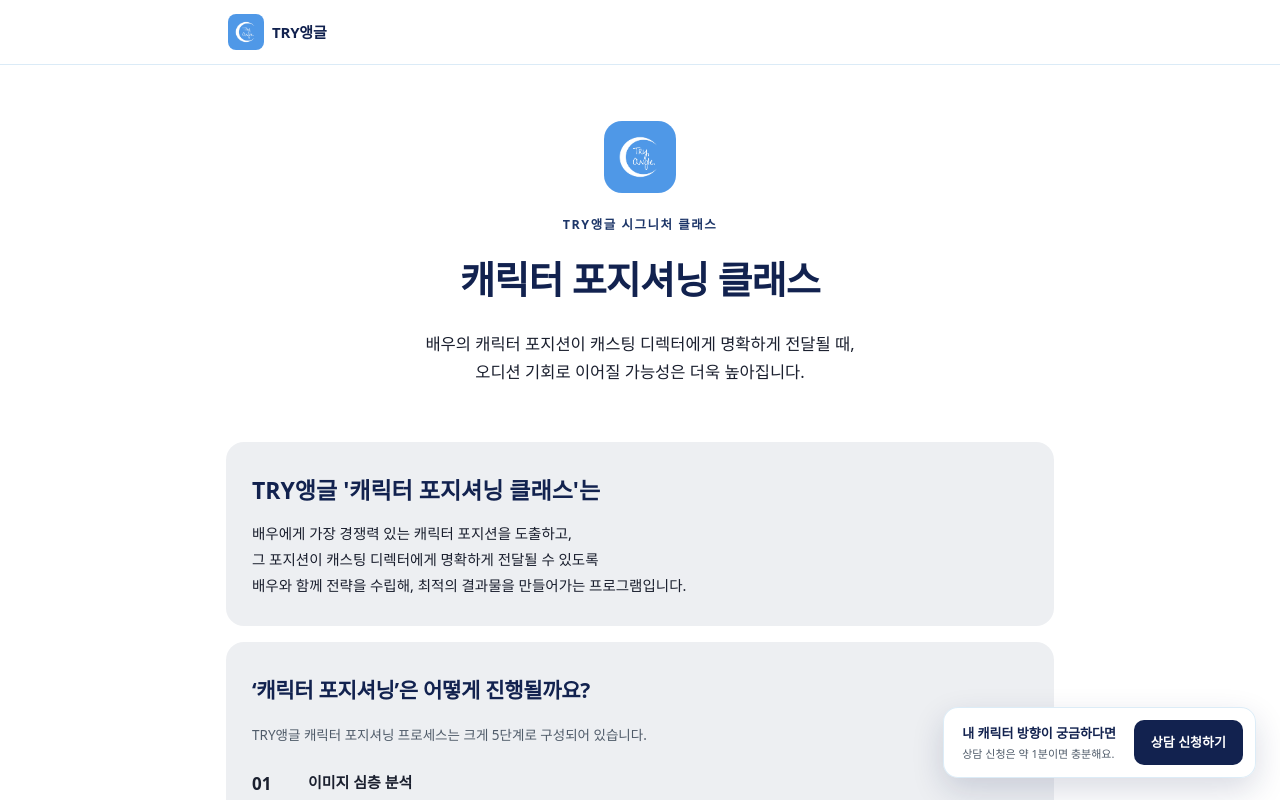
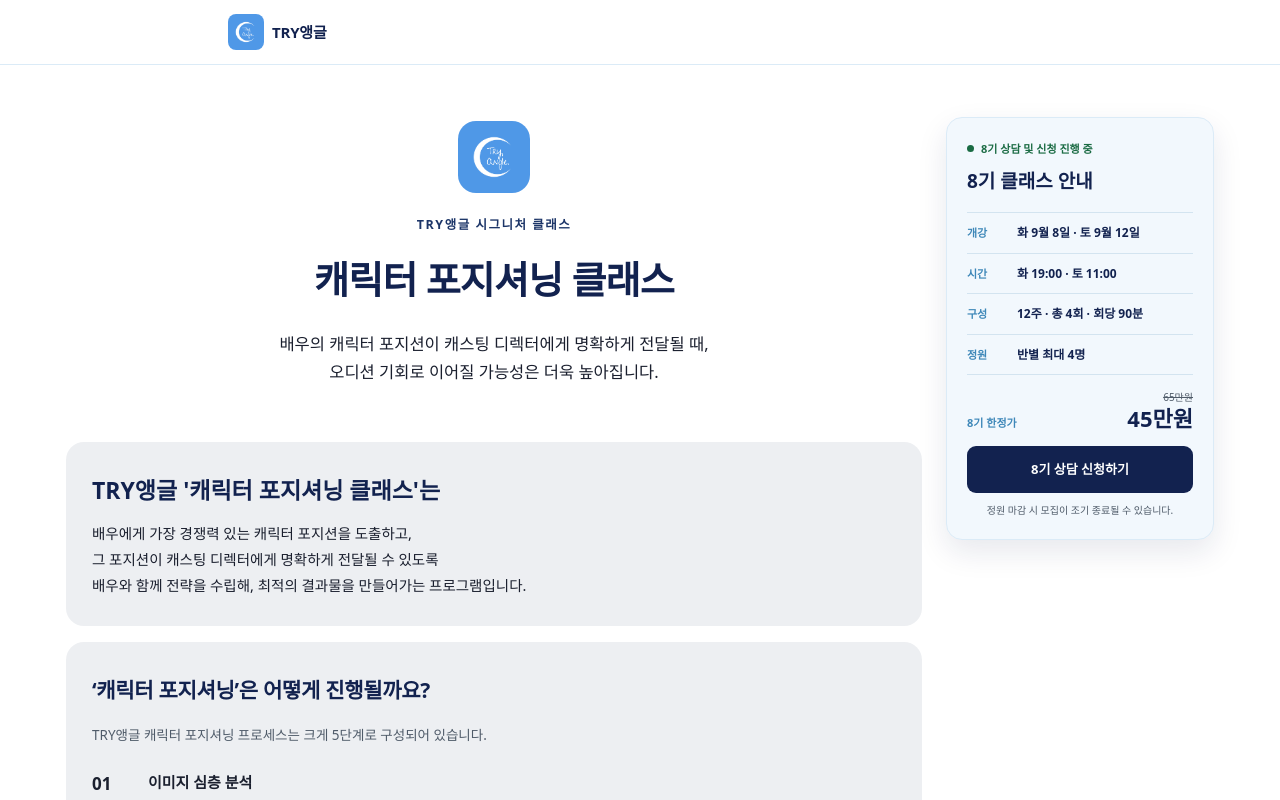
Before and after one commit to tkddnjs2959-lab/tryangle-homepage, a Next.js app: page / in a window 1280 px wide. Shown: the top 800 px of the page. Built offline with nearby package versions, Linux system fonts and the light colour scheme; no server answers.

Commit message:
Add sticky class summary sidebar

```diff
--- a/src/app/ConsultationCta.module.css
+++ b/src/app/ConsultationCta.module.css
@@ -74,6 +74,10 @@
 }
 .formScroll { overflow: auto; padding: 20px 26px 28px; }
 
+@media (min-width: 1160px) {
+  .homeCtaBar { display: none; }
+}
+
 @media (max-width: 560px) {
   .ctaBar {
     right: 0;
--- a/src/app/ConsultationCta.tsx
+++ b/src/app/ConsultationCta.tsx
@@ -1,6 +1,6 @@
 'use client';
 
-import { useEffect, useRef, useState } from 'react';
+import { useCallback, useEffect, useRef, useState } from 'react';
 import { usePathname } from 'next/navigation';
 import ContactForm from './ContactForm';
 import { trackEvent } from './TrackedLink';
@@ -12,18 +12,27 @@
   const closeButtonRef = useRef<HTMLButtonElement>(null);
   const previousFocusRef = useRef<HTMLElement | null>(null);
 
-  function openModal() {
+  const openModal = useCallback((placement = 'global_floating') => {
     previousFocusRef.current = document.activeElement as HTMLElement | null;
     setOpen(true);
-    trackEvent('click_consultation_cta', { placement: 'global_floating', page_path: pathname });
-    trackEvent('form_open', { form: 'contact_modal', placement: 'global_floating', page_path: pathname });
-  }
+    trackEvent('click_consultation_cta', { placement, page_path: pathname });
+    trackEvent('form_open', { form: 'contact_modal', placement, page_path: pathname });
+  }, [pathname]);
 
-  function closeModal() {
+  const closeModal = useCallback(() => {
     setOpen(false);
     trackEvent('form_close', { form: 'contact_modal', page_path: pathname });
     window.setTimeout(() => previousFocusRef.current?.focus(), 0);
-  }
+  }, [pathname]);
+
+  useEffect(() => {
+    const onOpen = (event: Event) => {
+      const detail = (event as CustomEvent<{ placement?: string }>).detail;
+      openModal(detail?.placement ?? 'external_consultation_cta');
+    };
+    window.addEventListener('tryangle:open-consultation', onOpen);
+    return () => window.removeEventListener('tryangle:open-consultation', onOpen);
+  }, [openModal]);
 
   useEffect(() => {
     if (!open) return;
@@ -38,16 +47,16 @@
       document.body.style.overflow = previousOverflow;
       document.removeEventListener('keydown', onKeyDown);
     };
-  }, [open]);
+  }, [closeModal, open]);
 
   return (
     <>
-      <div className={styles.ctaBar}>
+      <div className={`${styles.ctaBar} ${pathname === '/' ? styles.homeCtaBar : ''}`}>
         <div className={styles.ctaCopy}>
           <strong>내 캐릭터 방향이 궁금하다면</strong>
           <span>상담 신청은 약 1분이면 충분해요.</span>
         </div>
-        <button className={styles.ctaButton} type="button" onClick={openModal} aria-haspopup="dialog">
+        <button className={styles.ctaButton} type="button" onClick={() => openModal()} aria-haspopup="dialog">
           상담 신청하기
         </button>
       </div>
--- /dev/null
+++ b/src/app/ConsultationSummaryCard.tsx
@@ -0,0 +1,49 @@
+'use client';
+
+import styles from './page.module.css';
+
+export default function ConsultationSummaryCard() {
+  function openConsultation() {
+    window.dispatchEvent(new CustomEvent('tryangle:open-consultation', {
+      detail: { placement: 'homepage_sticky_summary' },
+    }));
+  }
+
+  return (
+    <aside className={styles.sideRail} aria-label="8기 클래스 핵심 안내">
+      <div className={styles.sideCard}>
+        <p className={styles.sideStatus}><span aria-hidden="true" />8기 상담 및 신청 진행 중</p>
+        <h2>8기 클래스 안내</h2>
+
+        <dl className={styles.sideFacts}>
+          <div>
+            <dt>개강</dt>
+            <dd>화 9월 8일 · 토 9월 12일</dd>
+          </div>
+          <div>
+            <dt>시간</dt>
+            <dd>화 19:00 · 토 11:00</dd>
+          </div>
+          <div>
+            <dt>구성</dt>
+            <dd>12주 · 총 4회 · 회당 90분</dd>
+          </div>
+          <div>
+            <dt>정원</dt>
+            <dd>반별 최대 4명</dd>
+          </div>
+        </dl>
+
+        <div className={styles.sidePrice}>
+          <span>8기 한정가</span>
+          <div><del>65만원</del><strong>45만원</strong></div>
+        </div>
+
+        <button className={styles.sideButton} type="button" onClick={openConsultation}>
+          8기 상담 신청하기
+        </button>
+        <p className={styles.sideNote}>정원 마감 시 모집이 조기 종료될 수 있습니다.</p>
+      </div>
+    </aside>
+  );
+}
--- a/src/app/page.module.css
+++ b/src/app/page.module.css
@@ -41,12 +41,83 @@
 }
 
 /* ================= 레이아웃 ================= */
+.homeLayout {
+  width: min(100%, 1180px);
+  margin: 0 auto;
+  padding: 0 16px;
+  display: grid;
+  grid-template-columns: minmax(0, 860px) 268px;
+  gap: 24px;
+  align-items: start;
+}
 .page {
-  max-width: 860px;
-  margin: 0 auto;
-  padding: 0 16px 60px;
+  min-width: 0;
+  padding: 0 0 60px;
   display: grid;
   gap: 16px;
+}
+.sideRail {
+  position: sticky;
+  top: 84px;
+  margin-top: 52px;
+}
+.sideCard {
+  padding: 22px 20px;
+  border: 1px solid var(--sky-line);
+  border-radius: 16px;
+  background: var(--sky-bg);
+  box-shadow: 0 12px 30px rgba(18, 34, 79, .1);
+}
+.sideStatus {
+  display: flex;
+  align-items: center;
+  gap: 7px;
+  margin: 0 0 8px;
+  color: var(--ok);
+  font-size: 11px;
+  font-weight: 800;
+}
+.sideStatus span { width: 7px; height: 7px; border-radius: 50%; background: var(--ok); }
+.sideCard h2 { margin: 0 0 16px; color: var(--navy); font-size: 19px; }
+.sideFacts { margin: 0; }
+.sideFacts > div {
+  display: grid;
+  grid-template-columns: 42px 1fr;
+  gap: 8px;
+  padding: 11px 0;
+  border-top: 1px solid var(--line);
+}
+.sideFacts dt { color: var(--sky-dot); font-size: 11px; font-weight: 800; }
+.sideFacts dd { margin: 0; color: var(--navy); font-size: 12px; font-weight: 800; line-height: 1.45; }
+.sidePrice {
+  display: flex;
+  justify-content: space-between;
+  align-items: flex-end;
+  gap: 10px;
+  padding: 14px 0;
+  border-top: 1px solid var(--line);
+}
+.sidePrice > span { color: var(--sky-dot); font-size: 11px; font-weight: 800; }
+.sidePrice div { display: grid; justify-items: end; }
+.sidePrice del { color: var(--sub); font-size: 10px; }
+.sidePrice strong { color: var(--navy); font-size: 22px; line-height: 1.2; }
+.sideButton {
+  width: 100%;
+  border: 0;
+  border-radius: 9px;
+  padding: 13px 10px;
+  background: var(--navy);
+  color: #fff;
+  font: inherit;
+  font-size: 13px;
+  font-weight: 800;
+  cursor: pointer;
+}
+.sideButton:focus-visible { outline: 3px solid rgba(61, 135, 184, .45); outline-offset: 2px; }
+.sideNote { margin: 10px 0 0; color: var(--sub); font-size: 10px; text-align: center; line-height: 1.45; }
+@media (max-width: 1159px) {
+  .homeLayout { max-width: 892px; grid-template-columns: minmax(0, 860px); justify-content: center; }
+  .sideRail { display: none; }
 }
 /*
  * 소제목이 들어간 콘텐츠 카드 — 연한 그레이 테마.
--- a/src/app/page.tsx
+++ b/src/app/page.tsx
@@ -3,6 +3,7 @@
 import styles from './page.module.css';
 import TrackedLink from './TrackedLink';
 import ContactForm from './ContactForm';
+import ConsultationSummaryCard from './ConsultationSummaryCard';
 
 const KAKAO_URL = 'https://app.tryangle-official.co.kr/go/kakao?utm_source=homepage&utm_medium=owned&utm_campaign=homepage_cta&utm_content=main';
 
@@ -78,7 +79,8 @@
         </div>
       </header>
 
-      <main className={styles.page}>
+      <main className={styles.homeLayout}>
+        <div className={styles.page}>
         <section className={styles.hero}>
           <Image
             src="/logo.jpg"
@@ -295,6 +297,8 @@
 
           <ContactForm />
         </section>
+        </div>
+        <ConsultationSummaryCard />
       </main>
 
       <footer className={styles.footer}>
```
